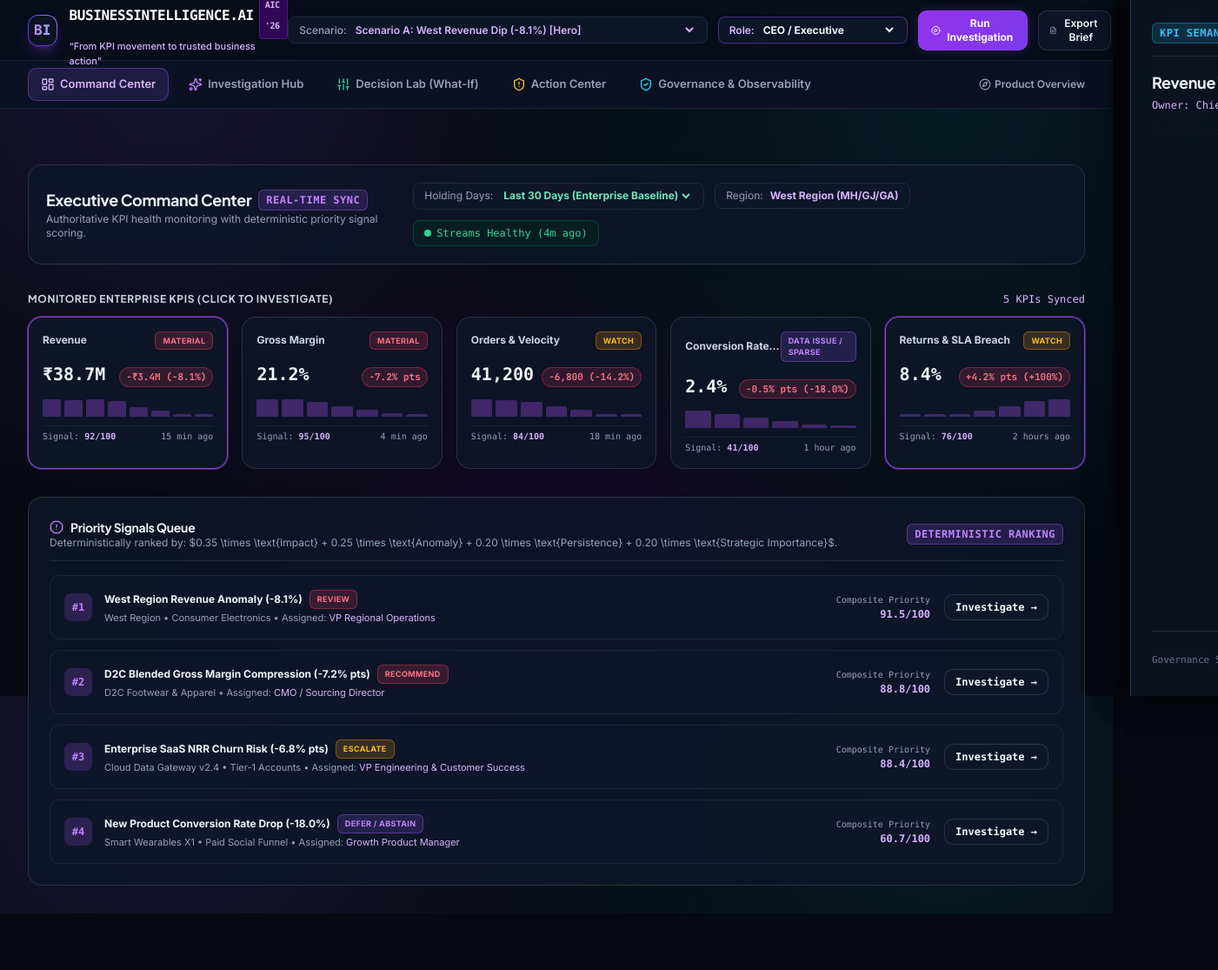
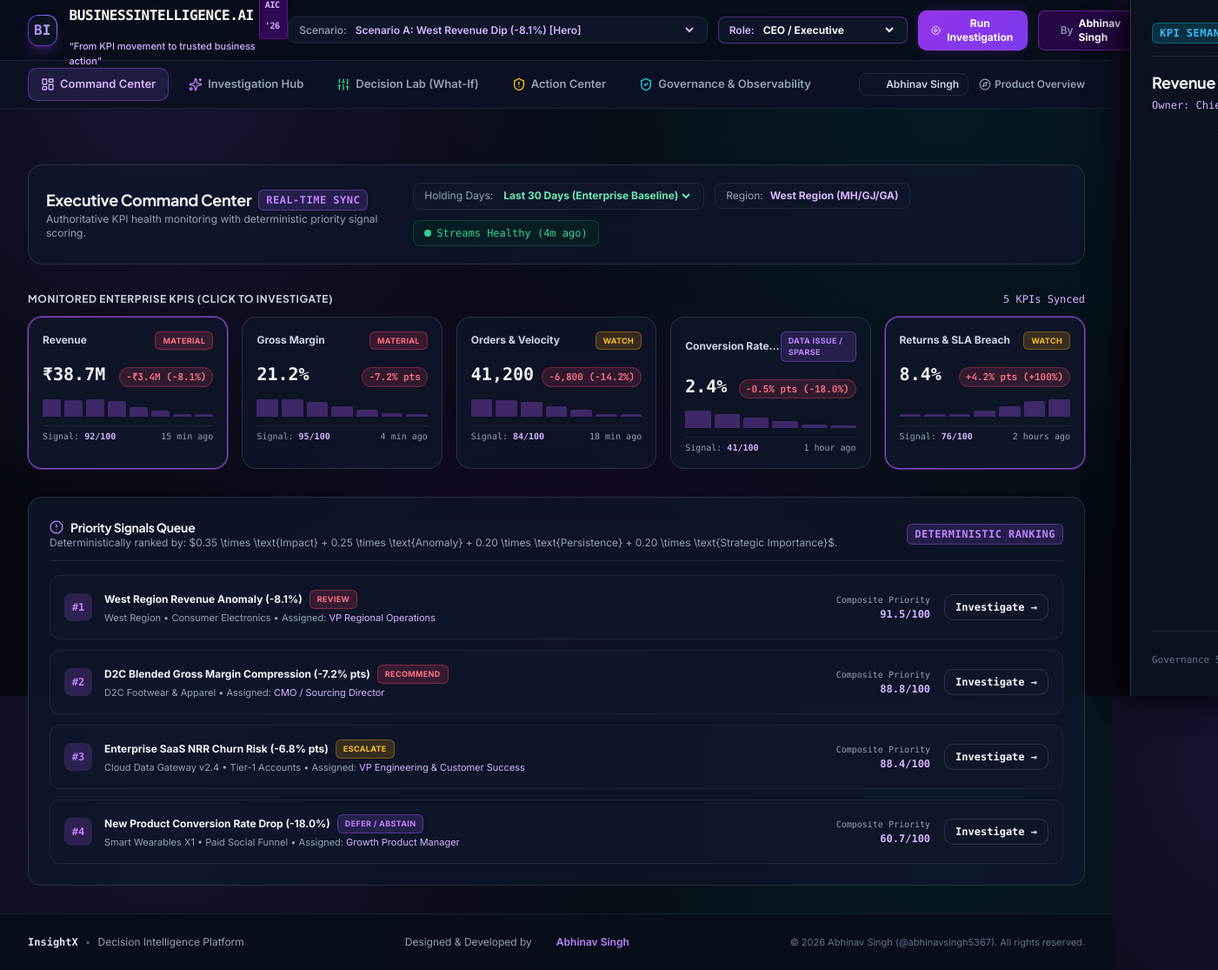
Before and after one commit to abhinavsingh5367/insightx-decision-intelligence, a website: page index.html in a window 1280 px wide. Shown: the whole page at 87% size, 1401 px wide, since content can reach past the window. Before the commit the page ends 1050 px from the top, so only its background shows below. Drawn offline with nearby package versions, Linux system fonts and the light colour scheme.

Commit message:
feat: update website link, documentation, and author attribution to Abhinav Singh

```diff
--- a/data.js
+++ b/data.js
@@ -3,7 +3,8 @@
  * Tagline: "From KPI movement to trusted business action."
  *
  * Accenture Innovation Challenge 2026 Round 2
- * Team: InsightX (Aritra Gupta, Abhishek Anand, Abhishek Biradar)
+ * Author: Abhinav Singh (@abhinavsingh5367)
+ * Team: InsightX
  *
  * Core Data Models, Semantic Contracts, Heterogeneous Sources & Scenarios
  */
@@ -1380,7 +1381,7 @@ const BI_DATA = {
     },
     {
       id: "fb-102",
-      user: "Abhishek Anand (VP Product)",
+      user: "Abhinav Singh (VP Product)",
       role: "CEO / Executive",
       insightId: "scenario-new-product-conversion",
       hypothesis: "Abstention on 12-day launch conversion dip",
@@ -1392,7 +1393,7 @@ const BI_DATA = {
     },
     {
       id: "fb-103",
-      user: "Abhishek Biradar (Operations Director)",
+      user: "Abhinav Singh (Operations Director)",
       role: "Operations",
       insightId: "scenario-d2c-margin",
       hypothesis: "Ocean container fuel surcharge impact",
--- a/index.html
+++ b/index.html
@@ -7,7 +7,7 @@
 
   <!-- Meta tags for SEO & Rich Preview -->
   <meta name="description" content="BUSINESSINTELLIGENCE.AI: Evidence-Backed Decision Intelligence Platform for Accenture Innovation Challenge 2026 Round 2. Turning What Changed into Why and What can we confidently do next.">
-  <meta name="author" content="Team InsightX: Aritra Gupta, Abhishek Anand, Abhishek Biradar">
+  <meta name="author" content="Abhinav Singh (@abhinavsingh5367)">
 
   <!-- Tailwind CSS CDN -->
   <script src="https://cdn.tailwindcss.com"></script>
@@ -77,6 +77,13 @@
       </button>
 
       <!-- Export Brief Button -->
+      <!-- Author Profile Badge -->
+      <a href="https://github.com/abhinavsingh5367" target="_blank" rel="noopener noreferrer" class="hidden md:flex items-center gap-1.5 px-2.5 py-1.5 rounded-lg bg-purple-950/60 border border-purple-500/40 hover:border-purple-300 text-xs text-purple-200 transition-all shadow-sm">
+        <i data-lucide="github" class="w-3.5 h-3.5 text-purple-400"></i>
+        <span class="text-slate-400 font-medium">By</span>
+        <span class="font-bold text-white">Abhinav Singh</span>
+      </a>
+
       <button class="btn-outline text-xs py-1.5 px-3 hidden sm:flex items-center gap-1.5" onclick="window.biApp.printExecutiveBrief()">
         <i data-lucide="file-text" class="w-3.5 h-3.5 text-slate-400"></i>
         <span>Export Brief</span>
@@ -115,11 +122,17 @@
       </button>
     </div>
 
-    <!-- Quick Landing Overview Link -->
-    <button class="text-xs font-semibold text-slate-400 hover:text-purple-300 transition-colors flex items-center gap-1 hidden lg:flex" onclick="window.biApp.setView('landing')">
-      <i data-lucide="compass" class="w-3.5 h-3.5"></i>
-      <span>Product Overview</span>
-    </button>
+    <!-- Quick Landing Overview & Author Link -->
+    <div class="flex items-center gap-3">
+      <a href="https://github.com/abhinavsingh5367/insightx-decision-intelligence" target="_blank" rel="noopener noreferrer" class="text-xs font-semibold text-slate-300 hover:text-purple-300 transition-colors flex items-center gap-1.5 px-2.5 py-1 rounded-lg bg-slate-900/60 border border-slate-800">
+        <i data-lucide="github" class="w-3.5 h-3.5 text-purple-400"></i>
+        <span>Abhinav Singh</span>
+      </a>
+      <button class="text-xs font-semibold text-slate-400 hover:text-purple-300 transition-colors flex items-center gap-1 hidden lg:flex" onclick="window.biApp.setView('landing')">
+        <i data-lucide="compass" class="w-3.5 h-3.5"></i>
+        <span>Product Overview</span>
+      </button>
+    </div>
   </nav>
 
   <!-- ========================================================================= -->
@@ -850,6 +863,29 @@
   </main>
 
   <!-- ========================================================================= -->
+  <!-- APP FOOTER -->
+  <!-- ========================================================================= -->
+  <footer class="mt-auto border-t border-slate-800/80 bg-[#080d1a]/95 py-6 px-4 sm:px-8 text-xs text-slate-400">
+    <div class="max-w-7xl mx-auto flex flex-col sm:flex-row items-center justify-between gap-4">
+      <div class="flex items-center gap-2">
+        <span class="font-bold text-slate-200 font-mono">InsightX</span>
+        <span class="text-slate-600">•</span>
+        <span>Decision Intelligence Platform</span>
+      </div>
+      <div class="flex items-center gap-2">
+        <span>Designed & Developed by</span>
+        <a href="https://github.com/abhinavsingh5367" target="_blank" rel="noopener noreferrer" class="font-semibold text-purple-400 hover:text-purple-300 transition-colors flex items-center gap-1.5">
+          <i data-lucide="github" class="w-3.5 h-3.5"></i>
+          <span>Abhinav Singh</span>
+        </a>
+      </div>
+      <div class="text-[11px] text-slate-500">
+        © 2026 Abhinav Singh (<a href="https://github.com/abhinavsingh5367" target="_blank" rel="noopener noreferrer" class="hover:text-purple-400">@abhinavsingh5367</a>). All rights reserved.
+      </div>
+    </div>
+  </footer>
+
+  <!-- ========================================================================= -->
   <!-- SLIDE-OVER EVIDENCE DETAIL INSPECTOR DRAWER -->
   <!-- ========================================================================= -->
   <div id="drawerBackdrop" class="drawer-backdrop" onclick="window.biApp.closeDrawer()"></div>
```
Also changed, not shown: ARCHITECTURE.md (+1 -1 lines), EVALUATION_GUIDE.md (+1 -1 lines), package.json (+4 -3 lines), README.md, data.json, 1 other file.
